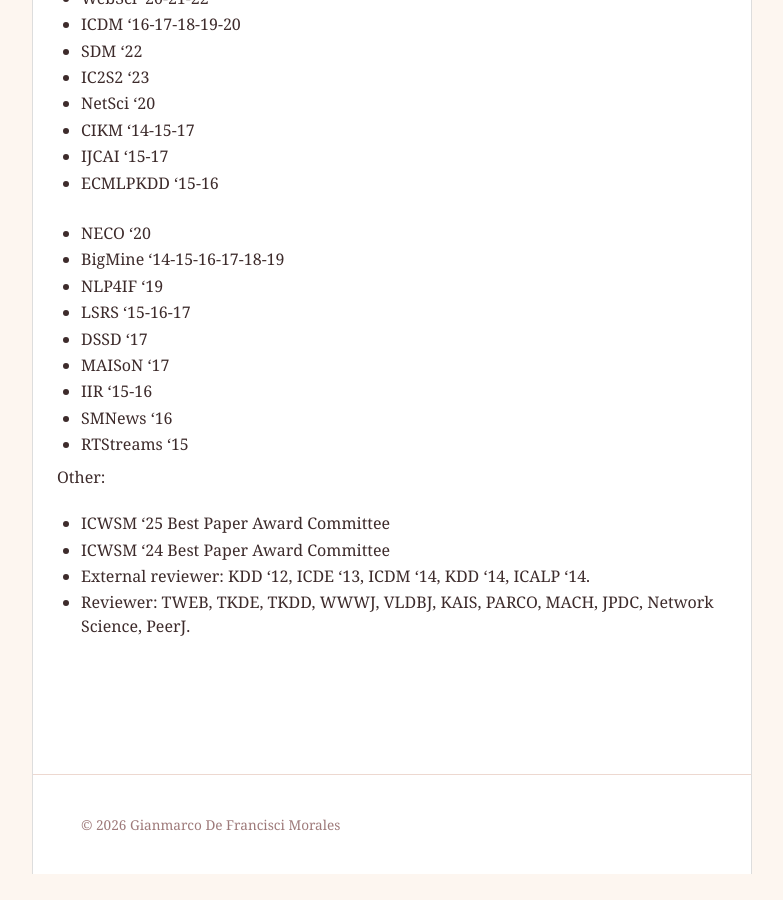
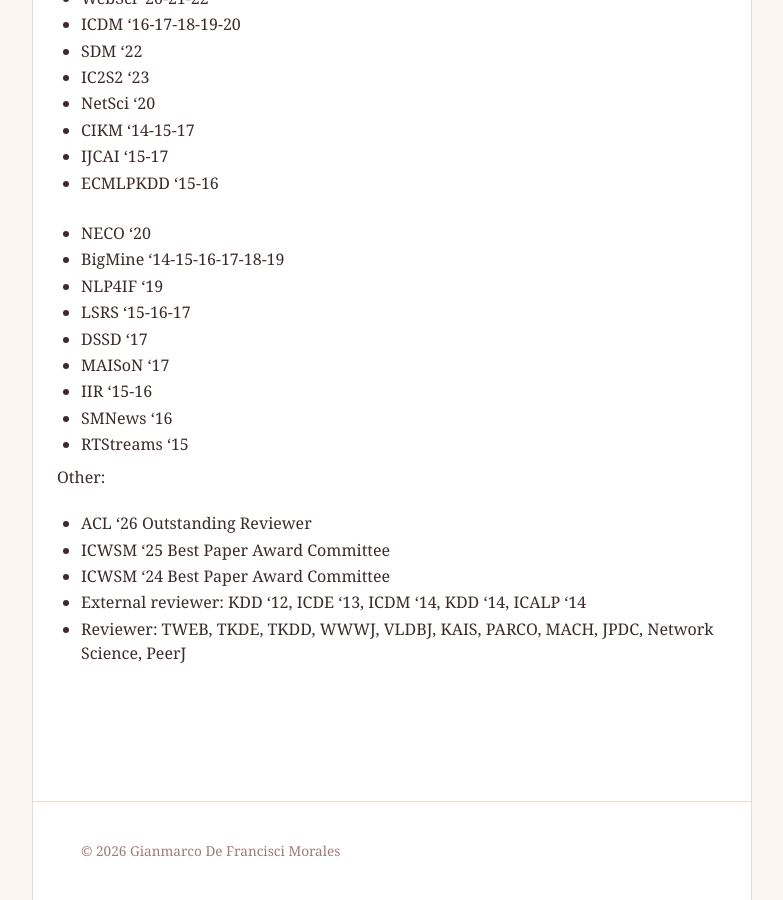
Before and after one commit to gdfm/gdfm.github.io, a Jekyll site: the page built from _pages/research.md, in a window 1280 px wide and 900 px high, scrolled down 16467 px. Shown: the whole window, without its empty margins (248-1031 px from the left). Built offline with Jekyll 4.4.1, drawn with Linux system fonts in a browser that asks for light colours; before the commit the page ends 17341 px from its top, so only the background shows below that.

Commit message:
ACL outstanding reviwer

```diff
--- a/_pages/research.md
+++ b/_pages/research.md
@@ -656,7 +656,8 @@
 - RTStreams '15
 
 Other:
+- ACL '26 Outstanding Reviewer
 - ICWSM '25 Best Paper Award Committee
 - ICWSM '24 Best Paper Award Committee
-- External reviewer: KDD '12, ICDE '13, ICDM '14, KDD '14, ICALP '14.
-- Reviewer: TWEB, TKDE, TKDD, WWWJ, VLDBJ, KAIS, PARCO, MACH, JPDC, Network Science, PeerJ.
+- External reviewer: KDD '12, ICDE '13, ICDM '14, KDD '14, ICALP '14
+- Reviewer: TWEB, TKDE, TKDD, WWWJ, VLDBJ, KAIS, PARCO, MACH, JPDC, Network Science, PeerJ
```
